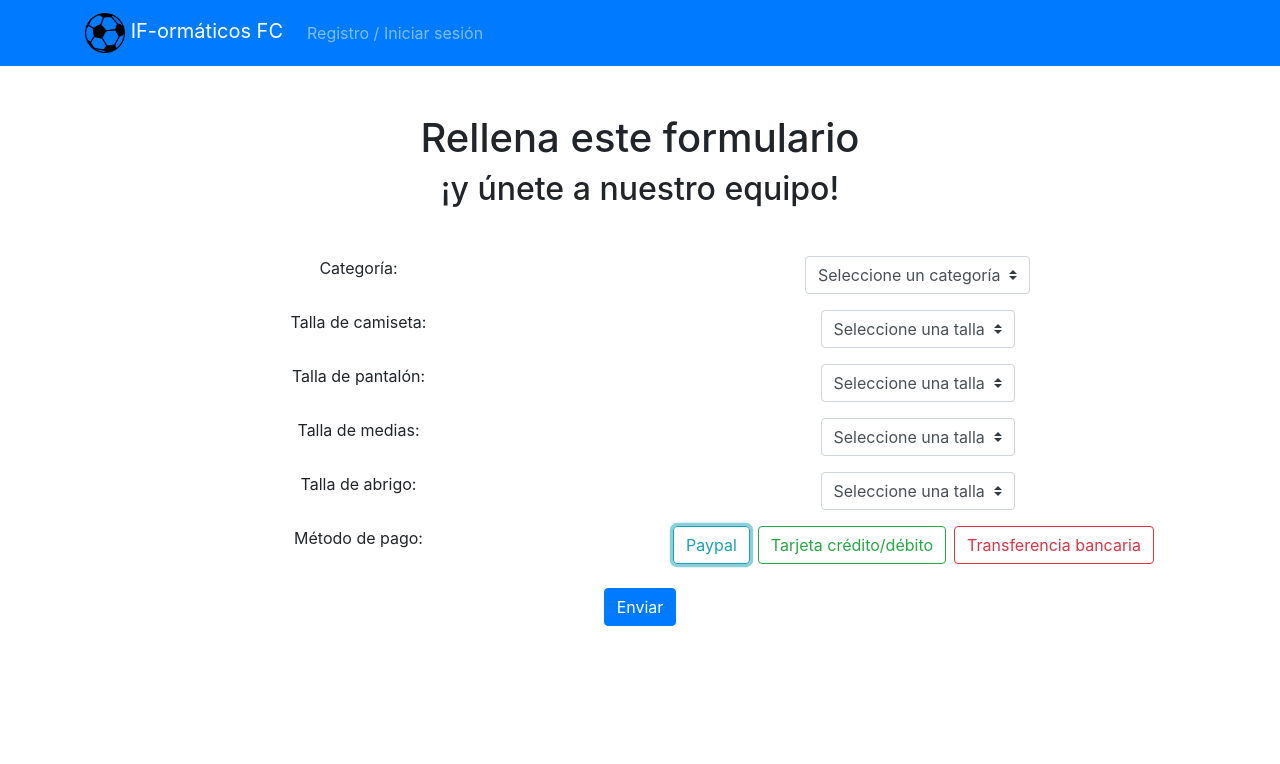
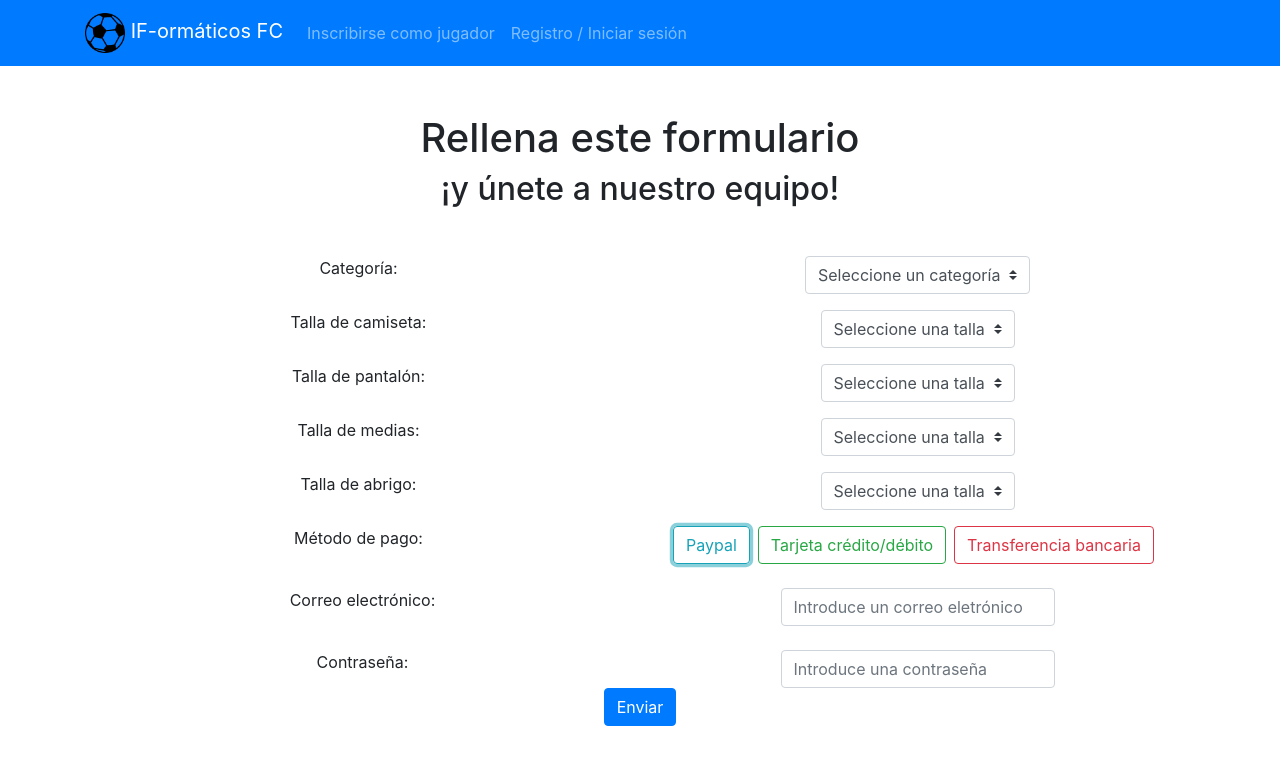
Before and after one commit to isaacdaw2/IF-ormaticosFC, a Vue app: page /jugador in a window 1280 px wide. Both pictures are taken after a click on the button "Paypal". Shown: the top 764 px of the page. Built offline with nearby package versions, Linux system fonts and the light colour scheme.

Commit message:
botones jugador

```diff
--- a/src/App.vue
+++ b/src/App.vue
@@ -19,11 +19,11 @@
 
             <b-navbar-nav>
 
-              <b-nav-item  v-show="visto1" :to="{name: 'Noticias'}">Noticias del club</b-nav-item>
-              <b-nav-item v-show="visto2" :to="{name: 'Socio'}">Inscribirse como socio</b-nav-item>
-              <b-nav-item v-show="visto3" :to="{name: 'Jugador'}">Inscribirse como jugador</b-nav-item>
-              <b-nav-item v-show="visto4" :to="{name: 'Entrenador'}">Enviar solicitud de entrenador</b-nav-item>
-              <b-nav-item v-show="!visto" :to="{name: 'Iniciar'} ">Registro / Iniciar sesión</b-nav-item>
+              <b-nav-item  v-show="false" :to="{name: 'Noticias'}">Noticias del club</b-nav-item>
+              <b-nav-item v-show="false" :to="{name: 'Socio'}">Inscribirse como socio</b-nav-item>
+              <b-nav-item  :to="{name: 'Jugador'}">Inscribirse como jugador</b-nav-item>
+              <b-nav-item v-show="false" :to="{name: 'Entrenador'}">Enviar solicitud de entrenador</b-nav-item>
+              <b-nav-item v-show="true" :to="{name: 'Iniciar'} ">Registro / Iniciar sesión</b-nav-item>
 
 
             </b-navbar-nav>
--- a/src/views/Jugador.vue
+++ b/src/views/Jugador.vue
@@ -61,11 +61,32 @@
                         <label class="mr-2" for="metodoPago">Método de pago:</label>
                     </b-col>
                     <b-col class="sm-2">
-                        <b-button variant="outline-info" class="mr-2 mb-2">Paypal</b-button>
+                        <b-button variant="outline-info" class="mr-2 mb-2" v-on:click="pagoPaypal()">Paypal</b-button>
                         <b-button variant="outline-success" class="mr-2 mb-2">Tarjeta crédito/débito</b-button>
                         <b-button variant="outline-danger" class="mr-2 mb-2">Transferencia bancaria</b-button>
                     </b-col>
                 </b-row>
+
+                <!-- método de pago: Paypal -->
+                <div id="paypal" v-show="false">
+                    <b-row>
+                        <b-col>
+                            Correo electrónico:
+                        </b-col>
+                        <b-col>
+                            <b-form-input type="email" placeholder="Introduce un correo eletrónico"></b-form-input>
+                        </b-col>
+                    </b-row>
+                    <!-- Contraseña paypal-->
+                    <b-row class="mt-4">
+                        <b-col>
+                        <b-card-text>Contraseña:</b-card-text>
+                        </b-col>
+                        <b-col>
+                        <b-form-input type="password" placeholder="Introduce una contraseña"></b-form-input>
+                        </b-col>
+                    </b-row>
+                </div>
 
                 <!-- línea 7: enviar -->
                 <b-row>
@@ -122,6 +143,17 @@ export default {
         comprobar(){
             return this.texto.length > 2 ? true : false
         }
+
+    },
+    methods: {
+        pagoPaypal() {
+            if(document.getElementById("paypal").style.display == 'block'){
+                return document.getElementById("paypal").style.display = 'none';
+            } else {
+                return document.getElementById("paypal").style.display = 'block';
+            }
+
+        }
     }
 }
 </script>
```
